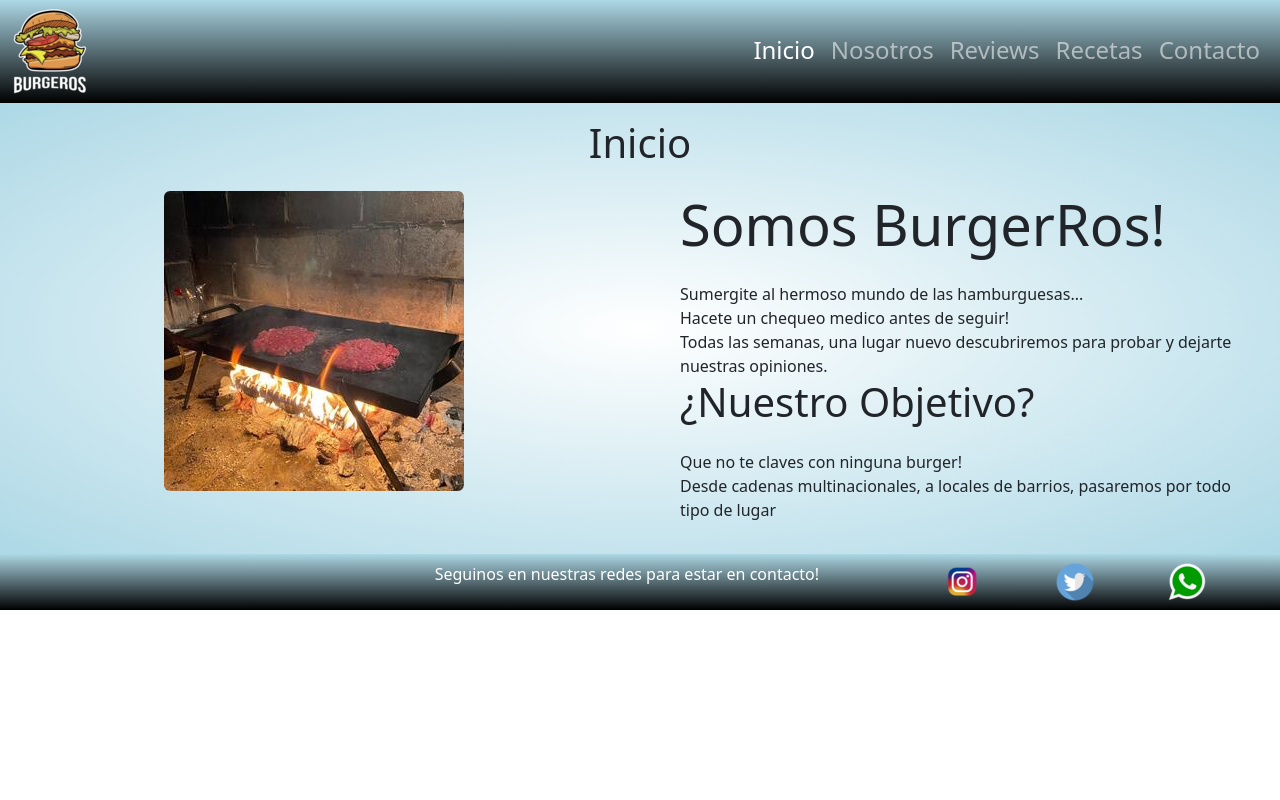
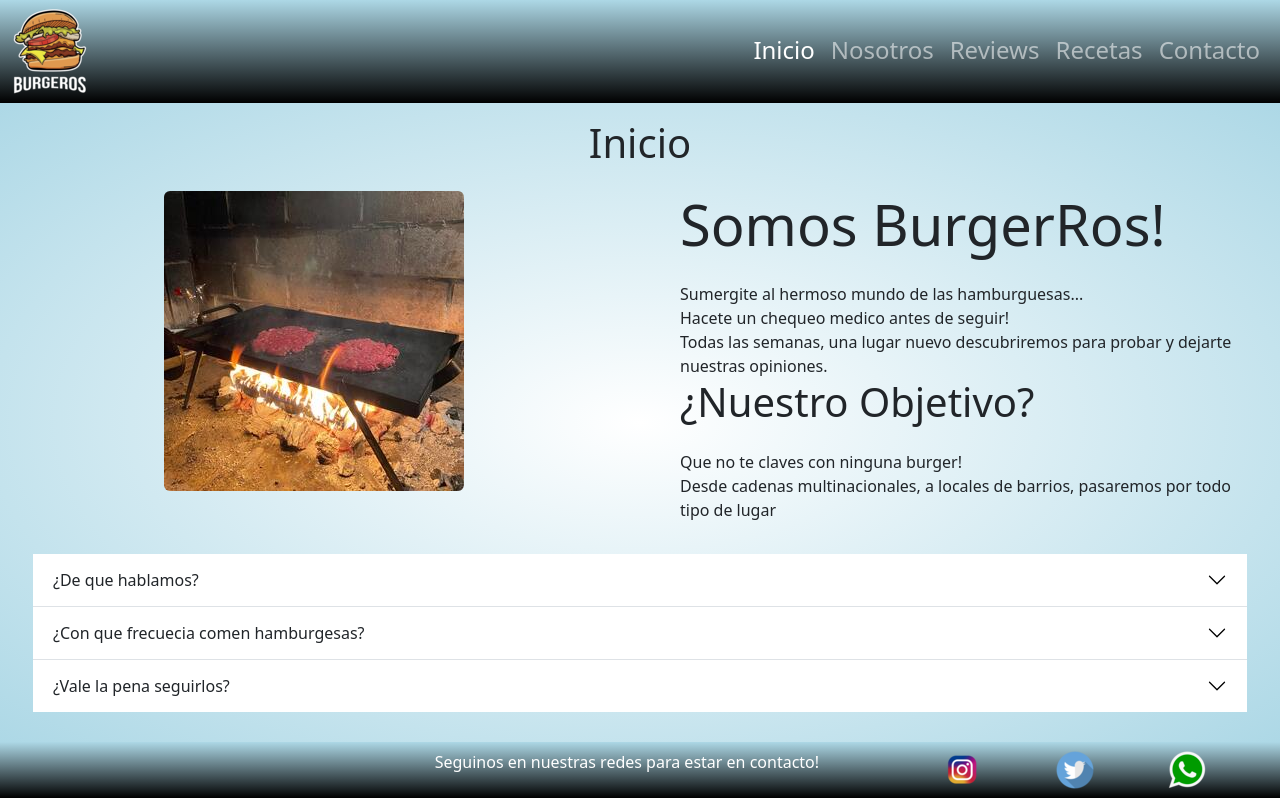
Before and after one commit to Crisav1997/burgerAvila1, a plain HTML site: page index.html in a window 1280 px wide. Drawn offline with nearby package versions, Linux system fonts and the light colour scheme.

Commit message:
en Rama1 se agrega acordion

```diff
--- a/css/estilo.css
+++ b/css/estilo.css
@@ -23,6 +23,11 @@ main{
 .centrarTxt{
     text-align: center;
 }
+.padAcord{
+    padding-left: 45px;
+    padding-right: 45px;
+    padding-bottom: 30px;
+}
 .padCero{
     padding: 0px;
 }
@@ -30,7 +35,9 @@ main{
     padding-left: 40px;
     padding-right: 40px;
 }
-
+body{
+    overflow-x: hidden;
+}
 @media only screen and (max-width: 768px){
 .centrar{
     text-align: center;
@@ -47,4 +54,8 @@ text-align: center;
 .achicarWeb{
     width: -webkit-fill-available;
 }
+.padAcord{
+    padding-left: 20px;
+    padding-right: 20px;
 }
+}
--- a/index.html
+++ b/index.html
@@ -63,6 +63,42 @@
                 Desde cadenas multinacionales, a locales de barrios, pasaremos por todo tipo de lugar<br></div>
             </p>
             </div>
+          <div class="row">
+            <div class="col-12 col-lg-12 padAcord">
+              <div class="accordion accordion-flush" id="accordionFlushExample ">
+                <div class="accordion-item">
+                  <h2 class="accordion-header" id="flush-headingOne">
+                    <button class="accordion-button collapsed" type="button" data-bs-toggle="collapse" data-bs-target="#flush-collapseOne" aria-expanded="false" aria-controls="flush-collapseOne">
+                      ¿De que hablamos?
+                    </button>
+                  </h2>
+                  <div id="flush-collapseOne" class="accordion-collapse collapse" aria-labelledby="flush-headingOne" data-bs-parent="#accordionFlushExample">
+                    <div class="accordion-body">No te vamos a mentir, no solo hablaremos de hamburgesas, sino de todo tipo de comida grasosa/chatarra que exista en el mercado</div>
+                  </div>
+                </div>
+                <div class="accordion-item">
+                  <h2 class="accordion-header" id="flush-headingTwo">
+                    <button class="accordion-button collapsed" type="button" data-bs-toggle="collapse" data-bs-target="#flush-collapseTwo" aria-expanded="false" aria-controls="flush-collapseTwo">
+                      ¿Con que frecuecia comen hamburgesas?
+                    </button>
+                  </h2>
+                  <div id="flush-collapseTwo" class="accordion-collapse collapse" aria-labelledby="flush-headingTwo" data-bs-parent="#accordionFlushExample">
+                    <div class="accordion-body">Hay una realidad, si vivimos a hamburgesas, no tendriamos salud...y la mayor realidad es que no somos millonarios.</div>
+                  </div>
+                </div>
+                <div class="accordion-item">
+                  <h2 class="accordion-header" id="flush-headingThree">
+                    <button class="accordion-button collapsed" type="button" data-bs-toggle="collapse" data-bs-target="#flush-collapseThree" aria-expanded="false" aria-controls="flush-collapseThree">
+                      ¿Vale la pena seguirlos?
+                    </button>
+                  </h2>
+                  <div id="flush-collapseThree" class="accordion-collapse collapse" aria-labelledby="flush-headingThree" data-bs-parent="#accordionFlushExample">
+                    <div class="accordion-body">Y... si tenes tiempo y ya te cansaste de mirar series y peliculas, yo diria que nos des unos minutos y veas lo que el aburrimiento y la gula es capaz</div>
+                  </div>
+                </div>
+              </div>
+            </div>
+          </div>
         </div>
     </main>
         <div class="row bgFooter">
```
Also changed, not shown: pages/nosotros.html (+1 -1 lines).
